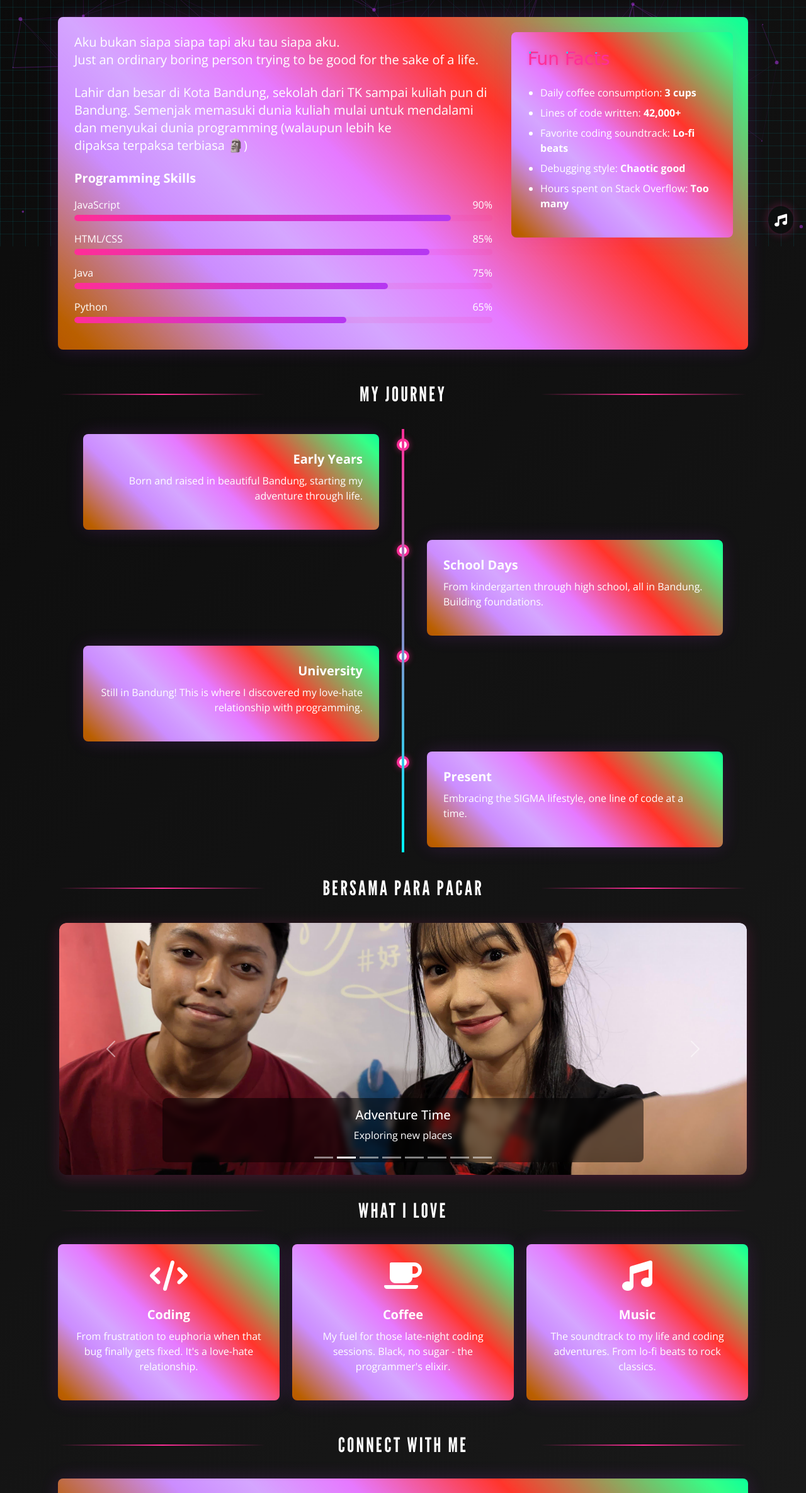
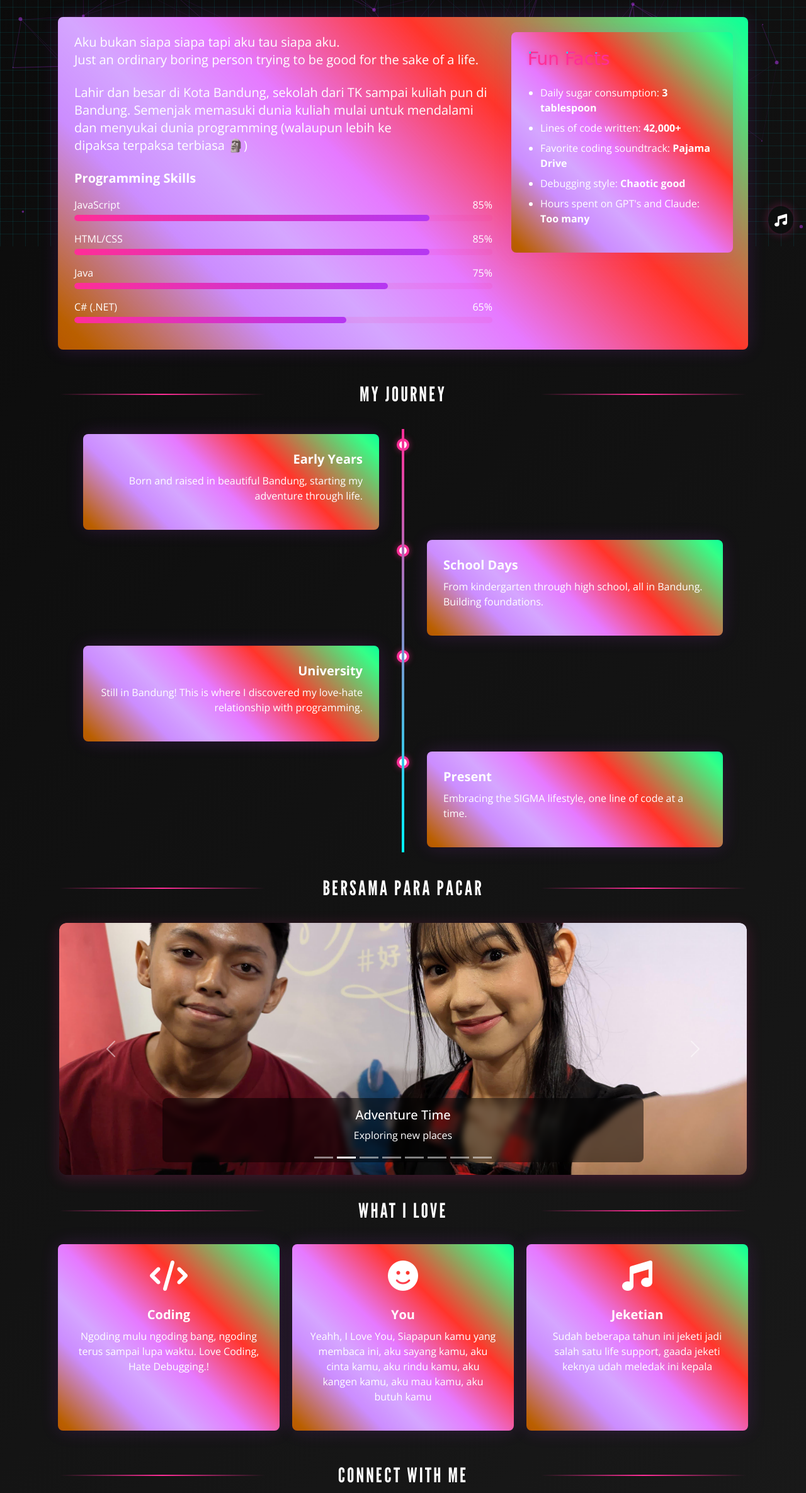
Before and after one commit to aryaptrha/yaya, a website: page pages/about.html in a window 1280 px wide. Shown: the part 409-2779 px from the top of the page at 63% size. Drawn offline with nearby package versions, Linux system fonts and the light colour scheme; animation ran at ten frames a second; a web font is replaced by a local one.

Commit message:
change about text

```diff
--- a/pages/about.html
+++ b/pages/about.html
@@ -136,14 +136,14 @@
               <div class="mb-3">
                 <div class="flex justify-between mb-1">
                   <span>JavaScript</span>
-                  <span>90%</span>
+                  <span>85%</span>
                 </div>
                 <div class="progress">
                   <div
                     class="progress-bar"
                     role="progressbar"
                     style="width: 0%"
-                    data-width="90%"
+                    data-width="85%"
                   ></div>
                 </div>
               </div>
@@ -177,7 +177,7 @@
               </div>
               <div class="mb-3">
                 <div class="flex justify-between mb-1">
-                  <span>Python</span>
+                  <span>C# (.NET)</span>
                   <span>65%</span>
                 </div>
                 <div class="progress">
@@ -196,21 +196,21 @@
               <h3 class="glitch-text mb-4" data-text="Fun Facts">Fun Facts</h3>
               <ul class="list-disc pl-5">
                 <li class="mb-2">
-                  Daily coffee consumption:
-                  <span class="font-bold">3 cups</span>
+                  Daily sugar consumption:
+                  <span class="font-bold">3 tablespoon</span>
                 </li>
                 <li class="mb-2">
                   Lines of code written: <span class="font-bold">42,000+</span>
                 </li>
                 <li class="mb-2">
                   Favorite coding soundtrack:
-                  <span class="font-bold">Lo-fi beats</span>
+                  <span class="font-bold">Pajama Drive</span>
                 </li>
                 <li class="mb-2">
                   Debugging style: <span class="font-bold">Chaotic good</span>
                 </li>
                 <li class="mb-2">
-                  Hours spent on Stack Overflow:
+                  Hours spent on GPT's and Claude:
                   <span class="font-bold">Too many</span>
                 </li>
               </ul>
@@ -447,8 +447,7 @@
           </div>
           <h3 class="font-bold text-xl mb-2 text-center">Coding</h3>
           <p class="text-center">
-            From frustration to euphoria when that bug finally gets fixed. It's
-            a love-hate relationship.
+            Ngoding mulu ngoding bang, ngoding terus sampai lupa waktu. Love Coding, Hate Debugging.!
           </p>
         </div>
         <div
@@ -456,12 +455,11 @@
           style="animation-delay: 0.2s"
         >
           <div class="flex justify-center mb-4">
-            <i class="fas fa-coffee fa-3x"></i>
+            <i class="fa-solid fa-face-smile fa-3x"></i>
           </div>
-          <h3 class="font-bold text-xl mb-2 text-center">Coffee</h3>
+          <h3 class="font-bold text-xl mb-2 text-center">You</h3>
           <p class="text-center">
-            My fuel for those late-night coding sessions. Black, no sugar - the
-            programmer's elixir.
+            Yeahh, I Love You, Siapapun kamu yang membaca ini, aku sayang kamu, aku cinta kamu, aku rindu kamu, aku kangen kamu, aku mau kamu, aku butuh kamu
           </p>
         </div>
         <div
@@ -471,10 +469,9 @@
           <div class="flex justify-center mb-4">
             <i class="fas fa-music fa-3x"></i>
           </div>
-          <h3 class="font-bold text-xl mb-2 text-center">Music</h3>
+          <h3 class="font-bold text-xl mb-2 text-center">Jeketian</h3>
           <p class="text-center">
-            The soundtrack to my life and coding adventures. From lo-fi beats to
-            rock classics.
+            Sudah beberapa tahun ini jeketi jadi salah satu life support, gaada jeketi keknya udah meledak ini kepala
           </p>
         </div>
       </div>
```
